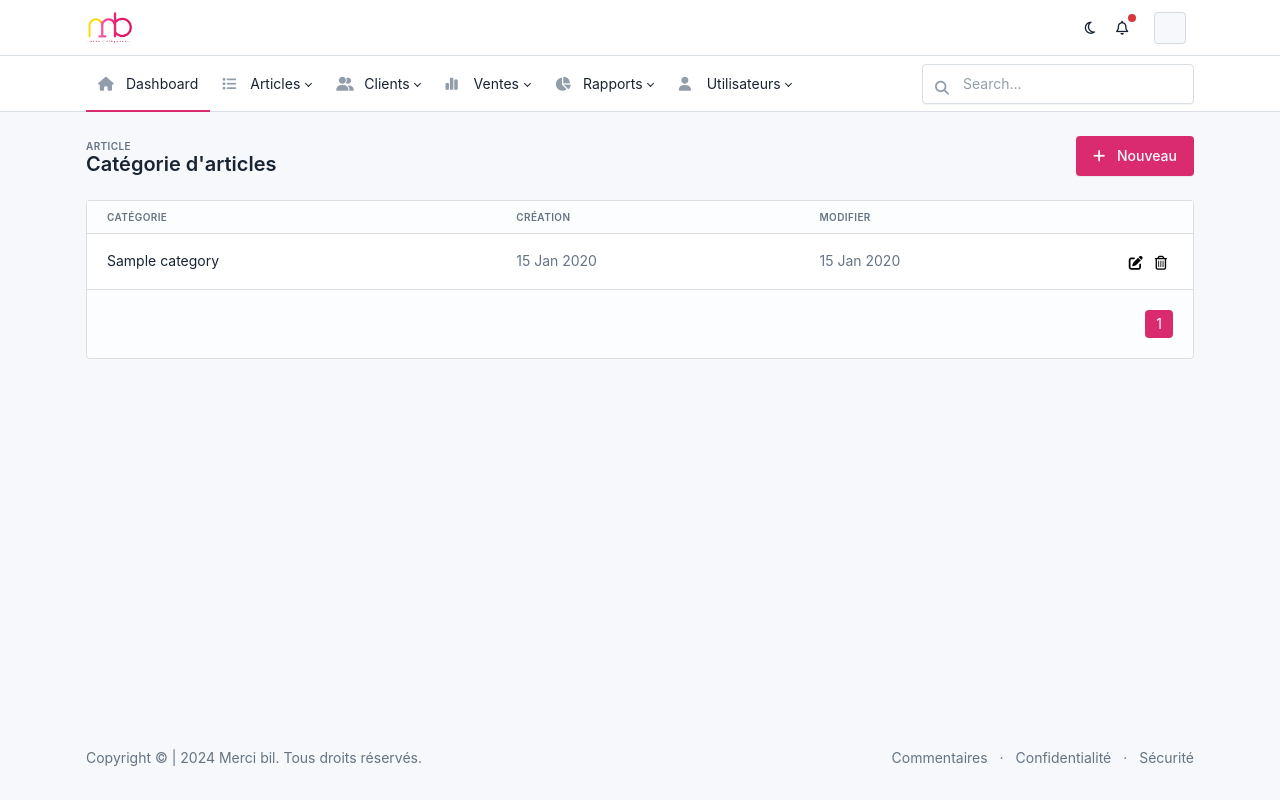
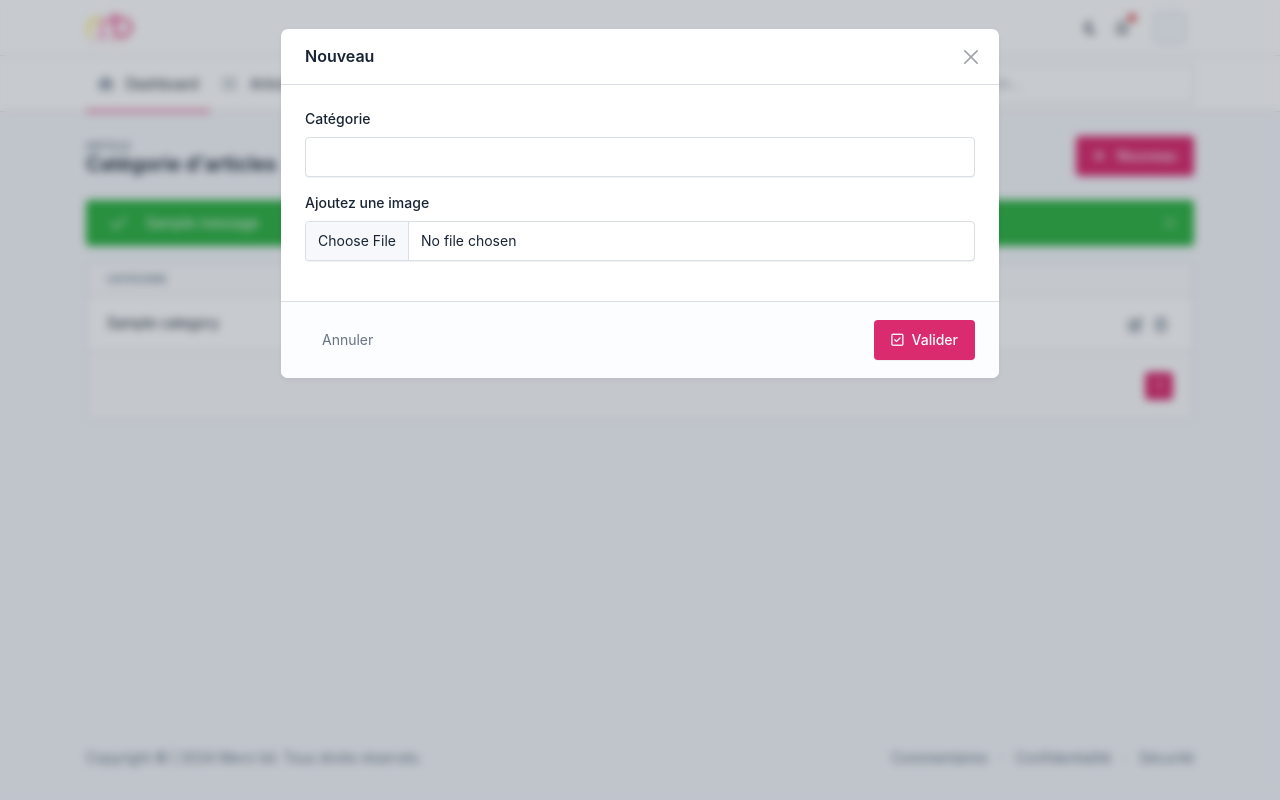
Before and after one commit to Teddere/mercibil-mercibil_ecom, a Django app: page /dashboard/article/category/ in a window 1280 px wide, after a click on "Nouveau". Run offline with Django 5.2, Linux system fonts and the light colour scheme; tables that the repository leaves empty hold one stand-in row (values such as "Sample post"); one stand-in notice (Sample message) is shown; some libraries are stand-ins or nearby versions.

Commit message:
Delete category item completed

```diff
--- /dev/null
+++ b/articles/forms.py
@@ -0,0 +1,53 @@
+from django import forms
+from articles.models import Category,Article,ArticleImage
+
+GENRE_CHOICES = [
+    ('woman','Femme'),
+    ('man','Homme'),
+    ('kid','Enfant')
+]
+
+LABEL_CHOICES = [
+    ('new','Nouveau'),
+    ('sale','Solde'),
+    ('without','Sans')
+]
+class CategoryForm(forms.ModelForm):
+    class Meta:
+        model = Category
+        fields = ['name','image']
+
+class ArticleForm(forms.ModelForm):
+    class Meta:
+        model = Article
+        fields = ['name','category','price','stock','genre','label','thumbnail','description']
+        widgets = {
+            'name': forms.TextInput(attrs={'class':'form-control','placeholder':'Article...'}),
+            'category': forms.Select(attrs={'class':'form-control','placeholder':'Type d\'article...'}),
+            'price': forms.NumberInput(attrs={'class':'form-control','placeholder':'Prix de l\'article...'}),
+            'stock': forms.NumberInput(attrs={'class':'form-control','placeholder':'Nombre d\'articles'}),
+            'genre': forms.Select(choices=GENRE_CHOICES,attrs={'class':'form-control','placeholder':'Sélectionner un genre'}),
+            'label': forms.Select(choices=LABEL_CHOICES,attrs={'class':'form-control','placeholder':'Choisissez un label '}),
+            'thumbnail': forms.Select(attrs={'class':'form-control','placeholder':'Sélectionnez une image de l\'article'}),
+            'description': forms.Textarea(attrs={'class': 'form-control', 'placeholder': 'Description...'}),
+        }
+        labels = {
+            'name': "Nom de l'article",
+            'category': "Catégorie",
+            'price': "Prix de l'article",
+            'stock': "Nombre de l'article",
+            'genre': "Style",
+            'label': "Etiquette",
+            'description': "Description de l'article",
+
+
+        }
+
+    def __init__(self, *args, **kwargs):
+        super(ArticleForm, self).__init__(*args, **kwargs)
+        self.fields['category'].queryset = Category.objects.all().order_by('name')
+
+class ArticleImageForm(forms.ModelForm):
+    class Meta:
+        model = ArticleImage
+        fields = ['image']
--- /dev/null
+++ b/articles/static/category/index.js
@@ -0,0 +1,84 @@
+$(document).ready(function() {
+    let csrf = document.getElementsByName('csrfmiddlewaretoken')[0].value;
+    // Create and update
+    let categoryItem = $('.category-item');
+    let btnModal = $('.btn-modal-submitted');
+    let bodyModal = $('#modal-body');
+    // Delete
+    let categoryElement = $('.category');
+    let btnPopup = $('#popup-btn');
+
+    let itemName = '';
+
+    categoryItem.each(function () {
+        $(this).on('click',()=>{
+            document.querySelector('#modal-body .alert') ? $('#modal-body').children().first().remove() : '';
+
+            let item = $(this).data('filter');
+
+            itemName = item.split('$');
+
+            let file = '';
+
+            itemName[0] ? file= 'Changez l\'image' : file = 'Ajoutez une image'
+
+            let inputField = [
+                {'title': itemName[0],'label': 'Catégorie','name': 'category','field': 'text'},
+                {'title': '' ,'label': file,'name': 'image','field': 'file'}
+            ]
+            modalTitleContent(itemName[0])
+            modalBodyContent(inputField,'field-content')
+        });
+    });
+
+    btnModal.on('click',(e)=>{
+        e.preventDefault();
+        e.stopPropagation()
+        let dataForm = new FormData();
+        dataForm.append('csrfmiddlewaretoken',csrf);
+        dataForm.append('id',itemName[1]);
+
+        dataForm.append('name',$('.input-name').val());
+        dataForm.append('image',document.getElementById('image').files[0])
+        $.ajax({
+                type: 'POST',
+                url: `/dashboard/article/category/`,
+                data: dataForm,
+                contentType: false,
+                processData: false,
+                success: (res) => {
+                    location.reload()
+                },
+                error: (err) => {
+                  bodyModal.prepend(alertBoxContent(err.responseJSON.status,err.responseJSON.message))
+                }
+            })
+    })
+
+    categoryElement.each(function () {
+        $(this).on('click',()=>{
+            let item = $(this).data('filter');
+            itemName = item.split('$');
+            let msg = `La catégorie ${itemName[0]} va être définitivement supprimer.`
+            modalPopupContent('danger','Êtes-vous de vouloir supprimer ?',msg)
+        })
+    });
+
+    btnPopup.on('click',()=>{
+        let dataForm = new FormData();
+        dataForm.append('csrfmiddlewaretoken',csrf);
+        dataForm.append('id',itemName[1]);
+
+        $.ajax({
+            type: 'POST',
+            url: '/dashboard/article/category/delete/',
+            data: dataForm,
+            contentType: false,
+            processData: false,
+            complete: ()=> {
+                location.reload();
+            }
+        })
+
+    });
+});
--- a/articles/templates/articles/category_main.html
+++ b/articles/templates/articles/category_main.html
@@ -1,4 +1,5 @@
 {% extends 'back/base.html' %}
+{% load static %}
 {% block title %}Catégories{% endblock title %}
 
 {% block content %}
@@ -15,11 +16,11 @@
                 </div><!-- End Page pre-title -->
                 <div class="col-auto ms-auto d-print-none">
                     <div class="btn-list">
-                        <button type="button" class="btn btn-primary d-none d-sm-inline-block" data-bs-toggle="modal" data-bs-target="#modal-report">
+                        <button type="button" data-filter="" class="btn btn-primary d-none d-sm-inline-block category-item"  data-bs-toggle="modal" data-bs-target="#modal_content" aria-label="Create new category">
                             <i class="fa-solid fa-plus me-2"></i>
                             Nouveau
                         </button>
-                        <button type="button" class="btn btn-primary d-sm-none btn-icon" data-bs-toggle="modal" data-bs-target="#modal-report" aria-label="Create new category">
+                        <button type="button" class="btn btn-primary d-sm-none btn-icon category-item" data-bs-toggle="modal" data-bs-target="#modal_content" aria-label="Create new category">
                             <i class="fa-solid fa-plus me-2"></i>
                         </button>
                     </div>
@@ -31,6 +32,8 @@
         <div class="container-xl">
             <div class="row row-cards">
                 <div class="col-12">
+                    <!--  alert message -->
+                    {% include 'back/static/flash_message.html' %}
                     <div class="card">
                         <div class="table-responsive">
                             <table class="table table-vcenter card-table table-striped">
@@ -43,7 +46,7 @@
                                     </tr>
                                 </thead>
                                 <tbody>
-                                    {% for category in categories %}
+                                    {% for category in object_list %}
                                     <tr>
                                         <td>
                                             <a href="#" class="text-reset">{{ category.name }}</a>
@@ -56,10 +59,10 @@
                                         </td>
                                         <td class="icon">
                                             <div class="d-flex">
-                                                <button type="button" data-filter="{{ category.slug }}${{ category.pk }}" data-bs-toggle="modal" data-bs-target="#modal_content">
+                                                <button type="button" class="category-item" data-filter="{{ category.name }}${{ category.pk }}" data-bs-toggle="modal" data-bs-target="#modal_content">
                                                     <i class="fa-solid fa-pen-to-square"></i>
                                                 </button>
-                                                <button type="button">
+                                                <button type="button" class="category" data-filter="{{ category.name }}${{ category.pk }}" data-bs-toggle="modal" data-bs-target="#modal_popup">
                                                     <i class="fa-regular fa-trash-can"></i>
                                                 </button>
                                             </div>
@@ -78,3 +81,7 @@
         </div>
     </section>
 {% endblock content %}
+{% block scripts %}
+    <script src="{% static 'js/component/widget.js' %}"></script>
+    <script src="{% static 'category/index.js' %}"></script>
+{% endblock scripts %}
--- a/articles/urls.py
+++ b/articles/urls.py
@@ -1,10 +1,11 @@
 from django.urls import path
-from articles.views import (CategoryListView)
+from articles.views import (CategoryListView,category_delete)
 
 
 app_name = 'articles'
 
 
 urlpatterns = [
-    path('category/', CategoryListView.as_view(), name='category'),
+    path('category/', CategoryListView.as_view(), name='category_list'),
+    path('category/delete/',category_delete,name='category_delete'),
 ]
--- a/articles/views.py
+++ b/articles/views.py
@@ -1,19 +1,22 @@
 from django.core.paginator import PageNotAnInteger, EmptyPage
+from django.contrib import messages
+from django.http import JsonResponse
 from django.views.generic import ListView
 from django.shortcuts import render
 from articles.models import Article,Category,ArticleImage
-
+from articles.forms import CategoryForm
 
 # Category list view content
 class CategoryListView(ListView):
     model = Category
     template_name = 'articles/category_main.html'
-    context_object_name = 'categories'
-    paginate_by = 5
+    paginate_by = 4
+    ordering = ['name']
 
     def paginate_queryset(self, queryset, page_size):
         paginator = self.get_paginator(queryset, page_size)
         page = self.request.GET.get('page')
+
         try:
             page_obj = paginator.page(page)
         except PageNotAnInteger:
@@ -23,6 +26,53 @@ class CategoryListView(ListView):
 
         return (paginator,page_obj,page_obj.object_list,page_obj.has_other_pages())
 
+    def post(self, request, *args, **kwargs):
+        context = { }
+
+        category_id = request.POST.get('id') if request.POST.get('id') else None
+
+        if category_id != 'undefined' and category_id:
+            try:
+                category = Category.objects.get(id=category_id)
+
+            except Category.DoesNotExist:
+                context['status'] = 'danger'
+                context['message'] = 'Cette action ne peut être exécuter !'
+                return JsonResponse(context,status=400)
+
+
+        else:
+            category = None
+        form = CategoryForm(request.POST, request.FILES,instance=category)
+
+        if form.is_valid():
+            form.save()
+            msg = 'Nouvelle catégorie ajoutée avec succès !' if category_id =='undefined' else 'La catégorie a bien été modifier avec succès !'
+            messages.success(request, msg)
+            context['status'] = 'success'
+            return JsonResponse(context,status=200)
+        else:
+            context['errors'] = form.errors.as_json()
+            context['status'] = 'warning'
+            context['message'] = 'Les informations entrées ne sont pas acceptables !'
+
+        return JsonResponse(context,status=400)
+
+
 # category delete view content
 def category_delete(request):
-    pass
+    context= {}
+    if request.method == 'POST':
+        category_id = request.POST.get('id')
+        try:
+            category = Category.objects.get(id=category_id)
+            category.delete()
+            messages.success(request,'La suppression a bien été exécuté !')
+            context['status'] = True
+        except Category.DoesNotExist:
+            messages.error(request,"Cette catégorie n'existe pas !")
+        except:
+            messages.error(request,'La suppression a échouée !')
+    context['status'] = False
+
+    return JsonResponse(context)
--- a/static/css/dashboard.css
+++ b/static/css/dashboard.css
@@ -17,6 +17,7 @@ table .icon button {
     background: transparent;
     border: none;
     outline: none;
+    color: var(--tblr-secondary);
     transition: color 0.3s ease;
 }
 table .icon button:hover {
--- /dev/null
+++ b/static/js/component/widget.js
@@ -0,0 +1,90 @@
+// title modal
+function modalTitleContent(title = ''){
+    let titleModal = $('.modal-title');
+    title === '' ? titleModal.html('Nouveau') : titleModal.html('Modification');
+}
+// modal items modal
+function modalBodyContent(items,element) {
+    let itemBox = $(`#${element}`);
+    itemBox.empty();
+    for (let i = 0; i < items.length; i++) {
+        let box = $(`
+                    <div class="form-group mb-3">
+                        <label for="${items[i].name}" class="form-label">${items[i].label}</label>
+                        <input type="${items[i].field}" name="${items[i].name}" id="${items[i].name}" class="form-control input-name" value="${items[i].title}">
+                    </div>
+        `);
+        itemBox.append(box)
+    }
+}
+// modal popup
+
+function modalPopupContent (status,title,msg) {
+    let button= $('#popup-btn');
+    let body = $('#popup-body');
+
+    document.querySelector('#popup-body svg') ? body.children().first().remove() :''
+    if (status === 'success') {
+        $('#popup-status').addClass('bg-success');
+        button.addClass('btn-success');
+        button.html('Valider')
+        body.prepend(
+            `<svg xmlns="http://www.w3.org/2000/svg" class="icon mb-2 text-green icon-lg" width="24" height="24" viewBox="0 0 24 24" stroke-width="2" stroke="currentColor" fill="none" stroke-linecap="round" stroke-linejoin="round">
+                <path stroke="none" d="M0 0h24v24H0z" fill="none"/>
+                <path d="M12 12m-9 0a9 9 0 1 0 18 0a9 9 0 1 0 -18 0" />
+                <path d="M9 12l2 2l4 -4" />
+            </svg>`
+        )
+    } else {
+        $('#popup-status').addClass('bg-danger');
+        button.addClass('btn-danger');
+        button.html('Supprimer')
+        body.prepend(
+            `<svg xmlns="http://www.w3.org/2000/svg" class="icon mb-2 text-danger icon-lg" width="24" height="24" viewBox="0 0 24 24" stroke-width="2" stroke="currentColor" fill="none" stroke-linecap="round" stroke-linejoin="round">
+                <path stroke="none" d="M0 0h24v24H0z" fill="none"></path>
+                <path d="M10.24 3.957l-8.422 14.06a1.989 1.989 0 0 0 1.7 2.983h16.845a1.989 1.989 0 0 0 1.7 -2.983l-8.423 -14.06a1.989 1.989 0 0 0 -3.4 0z"></path>
+                <path d="M12 9v4"></path>
+                <path d="M12 17h.01"></path>
+            </svg>`
+        )
+    }
+    $('#popup-msg').html(msg)
+    $('#popup-title').html(title);
+}
+
+// Alert box
+
+function alertBoxContent (status,msg) {
+    let statusIcon ='';
+    if (status === 'success') {
+        statusIcon= `<svg xmlns="http://www.w3.org/2000/svg" class="icon alert-icon" width="24" height="24" viewBox="0 0 24 24" stroke-width="2" stroke="currentColor" fill="none" stroke-linecap="round" stroke-linejoin="round">
+                        <path stroke="none" d="M0 0h24v24H0z" fill="none"></path>
+                        <path d="M5 12l5 5l10 -10"></path>
+                    </svg>`
+    }else if (status === 'warning') {
+        statusIcon = `<svg xmlns="http://www.w3.org/2000/svg" class="icon alert-icon" width="24" height="24" viewBox="0 0 24 24" stroke-width="2" stroke="currentColor" fill="none" stroke-linecap="round" stroke-linejoin="round">
+                        <path stroke="none" d="M0 0h24v24H0z" fill="none"></path>
+                        <path d="M10.24 3.957l-8.422 14.06a1.989 1.989 0 0 0 1.7 2.983h16.845a1.989 1.989 0 0 0 1.7 -2.983l-8.423 -14.06a1.989 1.989 0 0 0 -3.4 0z"></path>
+                        <path d="M12 9v4"></path>
+                        <path d="M12 17h.01"></path>
+                    </svg>`
+    }else {
+        status= 'danger'
+        statusIcon = `<svg xmlns="http://www.w3.org/2000/svg" class="icon alert-icon" width="24" height="24" viewBox="0 0 24 24" stroke-width="2" stroke="currentColor" fill="none" stroke-linecap="round" stroke-linejoin="round">
+                        <path stroke="none" d="M0 0h24v24H0z" fill="none"></path>
+                        <path d="M3 12a9 9 0 1 0 18 0a9 9 0 0 0 -18 0"></path>
+                        <path d="M12 8v4"></path>
+                        <path d="M12 16h.01"></path>
+                    </svg>`
+    }
+
+    return `
+        <div class="alert alert-important alert-${status} alert-dismissible" role="alert">
+            <div class="d-flex">
+                <div>${statusIcon}</div>
+                <div>${msg}</div>
+                <button type="button" class="btn-close" data-bs-dismiss="alert" aria-label="close"></button>
+            </div>
+        </div>
+    `
+}
--- a/static/js/dashboard.js
+++ b/static/js/dashboard.js
@@ -26,6 +26,5 @@
 
 }));
 $(document).ready(function(){
-	console.log("Allo")
 	$('#copyright').html(new Date().getFullYear())
 })
--- a/store/templates/store/main_register.html
+++ b/store/templates/store/main_register.html
@@ -24,7 +24,7 @@
                         <h2>Création d'un compte</h2>
                         <span>Créer un nouveau compte utilisateur</span>
                     </div>
-                    {% include 'front/static/flash_message.html' %}
+                    {% include 'front/static/../../../templates/back/static/flash_message.html' %}
                     <form  method="post">
                         {% csrf_token %}
                         <div class="row">
--- a/templates/back/base.html
+++ b/templates/back/base.html
@@ -22,6 +22,7 @@
             {% include 'back/static/footer.html' %}
         </main>
         {% include 'back/static/modal.html' %}
+        {% include 'back/static/popup_message.html' %}
         <!-- Jquery library -->
         <script src="{% static 'js/libraries/jquery.min.js'  %}"></script>
         <!-- Popper library-->
--- /dev/null
+++ b/templates/back/static/flash_message.html
@@ -0,0 +1,35 @@
+
+{% if messages %}
+    {% for message in messages %}
+        <div class="alert alert-important {% if  message.tags == 'success' %}alert-success{% elif message.tags == 'warning' %}alert-warning{% else %}alert-danger{% endif %}  alert-dismissible" role="alert">
+        <div class="d-flex">
+            <div>
+                {% if  message.tags == 'success' %}
+                    <svg xmlns="http://www.w3.org/2000/svg" class="icon alert-icon" width="24" height="24" viewBox="0 0 24 24" stroke-width="2" stroke="currentColor" fill="none" stroke-linecap="round" stroke-linejoin="round">
+                        <path stroke="none" d="M0 0h24v24H0z" fill="none"></path>
+                        <path d="M5 12l5 5l10 -10"></path>
+                    </svg>
+                {% elif message.tags == 'warning' %}
+                    <svg xmlns="http://www.w3.org/2000/svg" class="icon alert-icon" width="24" height="24" viewBox="0 0 24 24" stroke-width="2" stroke="currentColor" fill="none" stroke-linecap="round" stroke-linejoin="round">
+                        <path stroke="none" d="M0 0h24v24H0z" fill="none"></path>
+                        <path d="M10.24 3.957l-8.422 14.06a1.989 1.989 0 0 0 1.7 2.983h16.845a1.989 1.989 0 0 0 1.7 -2.983l-8.423 -14.06a1.989 1.989 0 0 0 -3.4 0z"></path>
+                        <path d="M12 9v4"></path>
+                        <path d="M12 17h.01"></path>
+                    </svg>
+                {% else %}
+                    <svg xmlns="http://www.w3.org/2000/svg" class="icon alert-icon" width="24" height="24" viewBox="0 0 24 24" stroke-width="2" stroke="currentColor" fill="none" stroke-linecap="round" stroke-linejoin="round">
+                        <path stroke="none" d="M0 0h24v24H0z" fill="none"></path>
+                        <path d="M3 12a9 9 0 1 0 18 0a9 9 0 0 0 -18 0"></path>
+                        <path d="M12 8v4"></path>
+                        <path d="M12 16h.01"></path>
+                    </svg>
+                {% endif %}
+            </div>
+            <div>
+                <div>{{ message }}</div>
+            </div>
+            <button type="button" class="btn-close" data-bs-dismiss="alert" aria-label="close"></button>
+        </div>
+    </div>
+    {% endfor %}
+{% endif %}
--- a/templates/back/static/modal.html
+++ b/templates/back/static/modal.html
@@ -5,18 +5,18 @@
                 <h5 class="modal-title">New report</h5>
                 <button type="button" class="btn-close" data-bs-dismiss="modal" aria-label="Close"></button>
             </div>
-            <div class="modal-body">
-                <div class="mb-3">
-                    <label for="" class="form-label">Nom</label>
-                    <input type="text" class="form-control" name="example-text-input" placeholder="Your report name">
-                </div>
+            <div id="modal-body" class="modal-body">
+                <form id="form-modal" method="post">
+                    {% csrf_token %}
+                    <fieldset id="field-content"></fieldset>
+                </form>
             </div>
             <div class="modal-footer">
                 <button type="button" class="btn btn-link link-secondary" data-bs-dismiss="modal">
                     Annuler
                 </button>
-                <button type="button" class="btn btn-primary ms-auto">
-                    <i class="fa-regular fa-square-check"></i>
+                <button form="form-modal" type="submit" class="btn btn-primary ms-auto btn-modal-submitted">
+                    <i class="fa-regular fa-square-check me-2"></i>
                     Valider
                 </button>
             </div>
--- /dev/null
+++ b/templates/back/static/popup_message.html
@@ -0,0 +1,28 @@
+<div class="modal modal-blur fade" id="modal_popup" tabindex="-1" role="dialog" aria-hidden="true">
+    <div class="modal-dialog modal-sm modal-dialog-centered" role="document">
+        <div class="modal-content">
+            <button type="button" class="btn-close" data-bs-dismiss="modal" aria-label="Close"></button>
+            <div id="popup-status" class="modal-status bg-danger"></div>
+            <div id="popup-body"  class="modal-body text-center py-4">
+                <h3 id="popup-title">Are you sure?</h3>
+                <div id="popup-msg" class="text-secondary">Do you really want to remove 84 files? What you've done cannot be undone.</div>
+            </div>
+            <div class="modal-footer">
+                <div class="w-100">
+                    <div class="row">
+                        <div class="col">
+                        <button type="button"  class="btn w-100" data-bs-dismiss="modal">
+                            Annuler
+                        </button>
+                    </div>
+                        <div class="col">
+                            <button id="popup-btn" type="button" class="btn w-100" data-bs-dismiss="modal">
+                                Delete 84 items
+                            </button>
+                        </div>
+                    </div>
+                </div>
+            </div>
+        </div>
+    </div>
+</div>
```
Also changed, not shown: templates/front/static/flash_message.html (deleted, +0 -15 lines), articles/static/articles/index.js (added).
